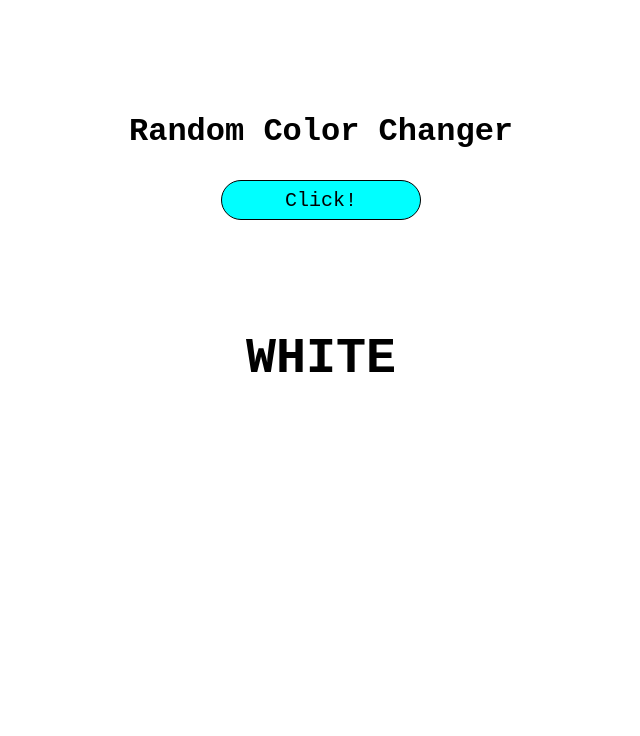
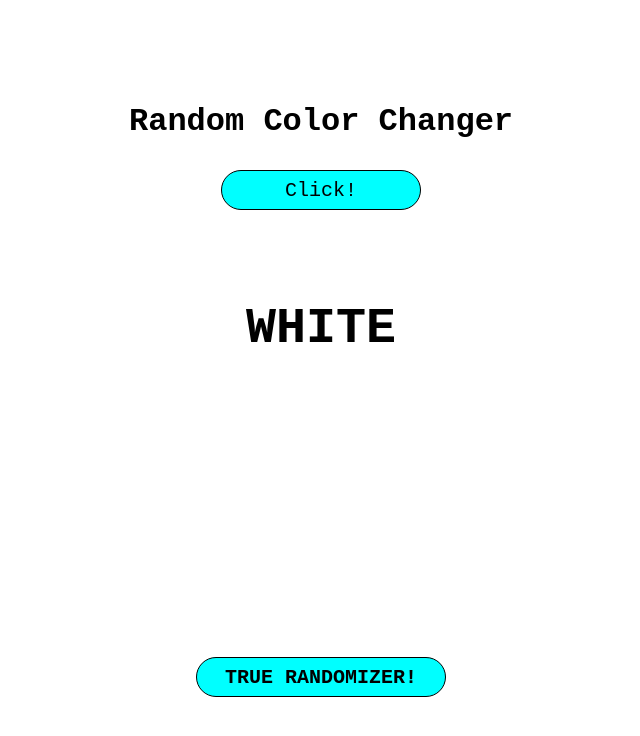
Before and after one commit to bodzio0019/Random-Color-Changer, a plain HTML site: page index.html in a window 1280 px wide. Shown: the whole page, without its empty margins (319-959 px from the left). Drawn offline with Linux system fonts and the light colour scheme.

Commit message:
Dodano nowy przycisk w HTML, CSS, i rozdzielono działanie przycisków w JS

```diff
--- a/index.html
+++ b/index.html
@@ -15,13 +15,14 @@
             <header>
                 <h1>Random Color Changer</h1>
                 <div class="button">
-                    <button>Click!</button>
+                    <button class="button1">Click!</button>
                 </div>
             </header>
             <article>
                 <div class="color">
                     WHITE
                 </div>
+                <button class="button2">TRUE RANDOMIZER!</button>
             </article>
         </main>
         <script src="script.js"></script>
--- a/main.css
+++ b/main.css
@@ -8,13 +8,14 @@ body {
     background-color: white;
 }
 main {
-    min-height: 500px;
+    min-height: 700px;
     display: flex;
     flex-direction: column;
     justify-content: center;
     align-items: center;
 }
 header {
+    margin-top: 100px;
     display: flex;
     flex-direction: column;
     justify-content: space-evenly;
@@ -23,7 +24,7 @@ header {
 .button {
     padding: 30px;
 }
-button {
+.button1 {
     height: 40px;
     width: 200px;
     font-size: 20px;
@@ -32,12 +33,32 @@ button {
     border: 1px solid black;
     transition: all 0.2s;
 }
-button:hover {
+.button1:hover {
     cursor: pointer;
     transform: scale(1.1);
+}
+article {
+    display: flex;
+    flex-direction: column;
+    align-items: center;
 }
 .color {
     font-size: 50px;
     font-weight: 700;
-    margin-top: 80px;
+    margin-top: 60px;
+    margin-bottom: 300px;
 }
+.button2 {
+    height: 40px;
+    width: 250px;
+    font-size: 20px;
+    font-weight: bold;
+    background-color: aqua;
+    border-radius: 20px;
+    border: 1px solid black;
+    transition: all 0.2s;
+}
+.button2:hover {
+    cursor: pointer;
+    transform: scale(1.5);
+}
--- a/script.js
+++ b/script.js
@@ -1,6 +1,6 @@
 const colors = ["rgb(255, 255, 255)", "rgb(0, 0, 255)", "rgb(0, 128, 0)", "rgb(255, 255, 0)", "rgb(255, 215, 0)", "rgb(128, 128, 128)"];
 const names = ["white", "blue", "green", "yellow", "gold", "grey"];
-const but = document.querySelector("button");
+const but = document.querySelector(".button1");
 const body = document.body;
 
 function change() {
```
